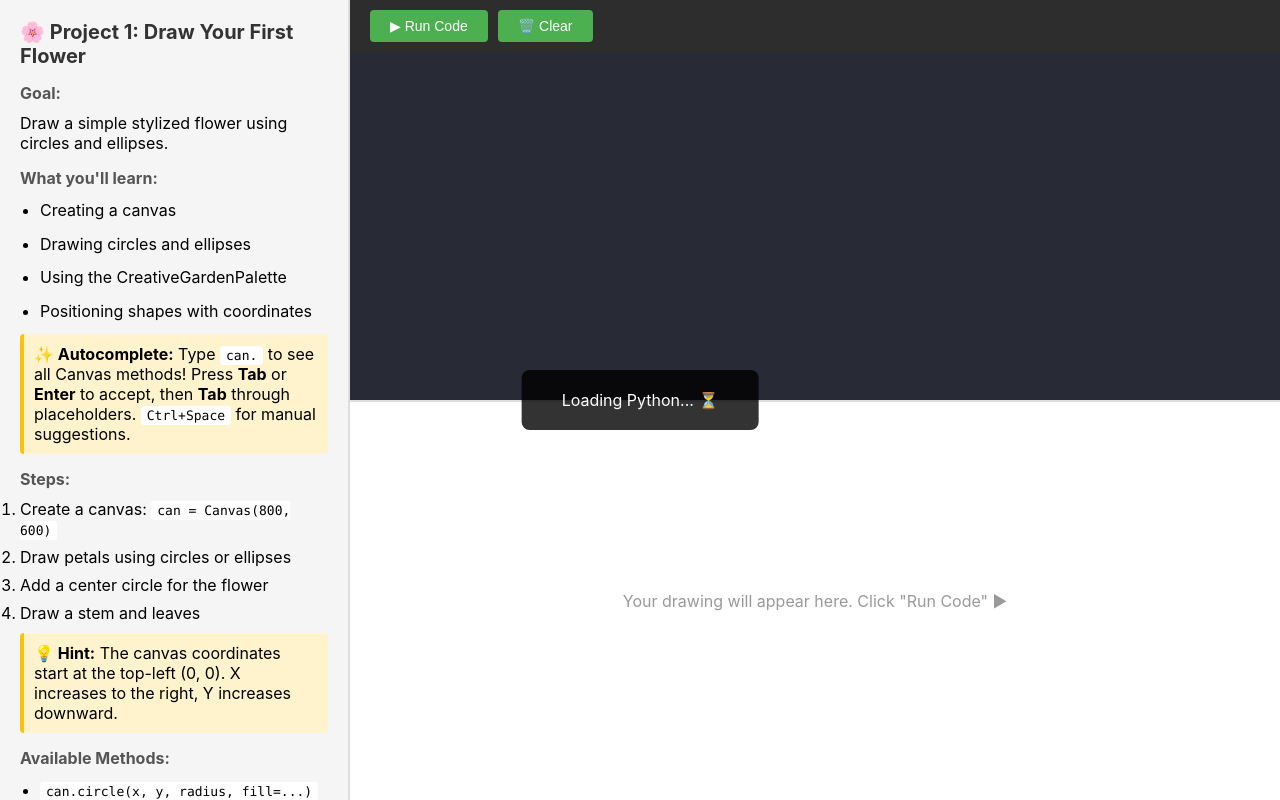
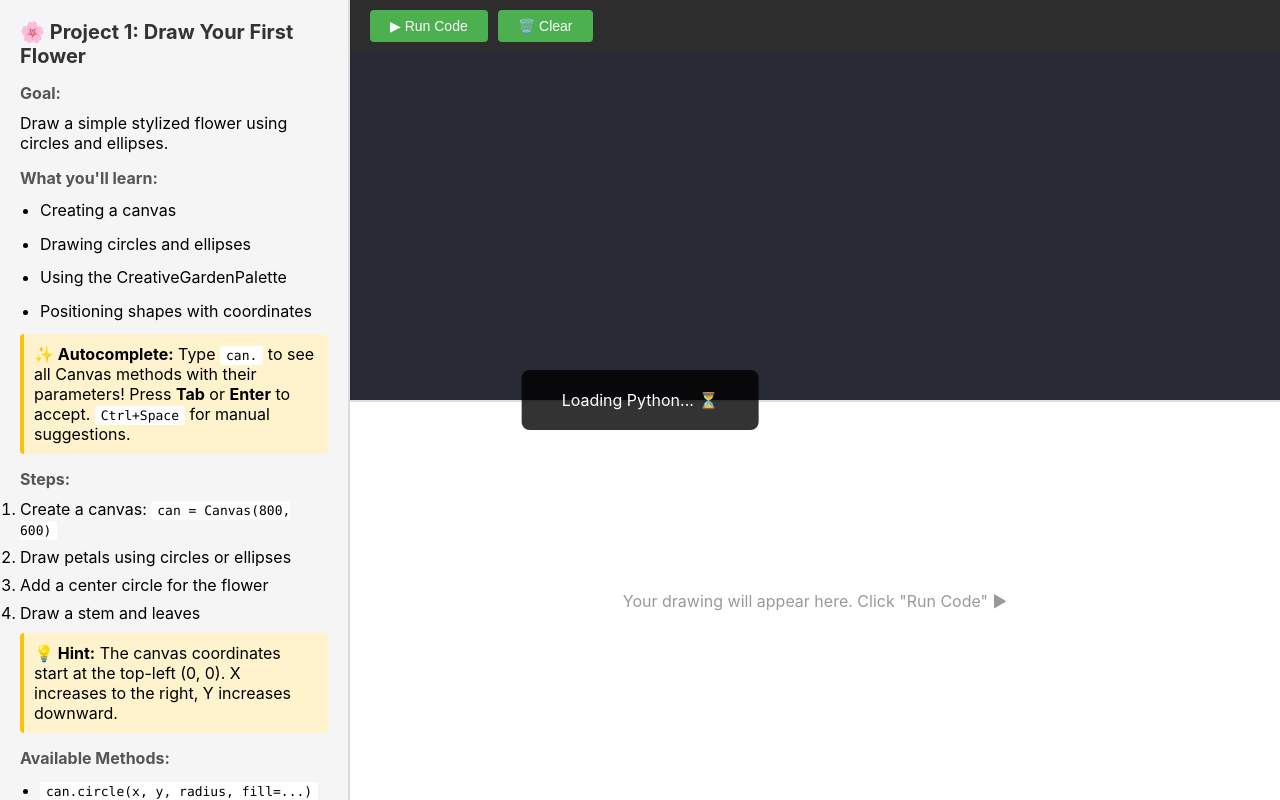
Before and after one commit to mojzis/sketchpy, a Python web app: template templates/index.html.jinja in a window 1280 px wide. Run offline with Jinja, Linux system fonts and the light colour scheme; the template is opened without the code that fills it, so the values that code supplies are empty; some libraries are stand-ins or nearby versions.

Commit message:
Simplify autocomplete to show methods with default parameters
Removes snippet completions in favor of simpler approach that inserts
full method signatures with default parameter values visible. More
reliable and easier to understand for beginners.

- Replace snippetCompletion() with plain apply property
- Show full signatures: circle(x, y, radius, fill=None, outline=None)
- Remove unused imports (snippetCompletion, acceptCompletion, etc.)
- Simplify Tab behavior back to standard
- Update hint text accordingly

🤖 Generated with [Claude Code](https://claude.com/claude-code)

Co-Authored-By: Claude <noreply@anthropic.com>

```diff
--- a/templates/index.html.jinja
+++ b/templates/index.html.jinja
@@ -175,8 +175,8 @@
         </ul>
 
         <div class="hint">
-            <strong>✨ Autocomplete:</strong> Type <code>can.</code> to see all Canvas methods!
-            Press <strong>Tab</strong> or <strong>Enter</strong> to accept, then <strong>Tab</strong> through placeholders. <code>Ctrl+Space</code> for manual suggestions.
+            <strong>✨ Autocomplete:</strong> Type <code>can.</code> to see all Canvas methods with their parameters!
+            Press <strong>Tab</strong> or <strong>Enter</strong> to accept. <code>Ctrl+Space</code> for manual suggestions.
         </div>
 
         <h3>Steps:</h3>
@@ -286,14 +286,7 @@ can</textarea>
         import { EditorView, basicSetup } from "codemirror";
         import { python } from "@codemirror/lang-python";
         import { oneDark } from "@codemirror/theme-one-dark";
-        import {
-            autocompletion,
-            snippetCompletion,
-            acceptCompletion,
-            completionStatus
-        } from "@codemirror/autocomplete";
-        import { keymap } from "@codemirror/view";
-        import { indentMore } from "@codemirror/commands";
+        import { autocompletion } from "@codemirror/autocomplete";
 
         let pyodide;
         let editor;
@@ -308,67 +301,75 @@ can</textarea>
             set(value) { pyodide = value; }
         });
 
-        // ===== SNIPPET-BASED API DEFINITIONS =====
-        // Define method snippets with placeholders for better UX
+        // ===== API DEFINITIONS WITH DEFAULT PARAMETERS =====
         const API_DEFINITIONS = window.API_DEFINITIONS = (function() {
             const api = {};
 
-            // Canvas methods with snippet completions (users can tab through ${placeholders})
+            // Canvas methods showing default parameter values
             api['can'] = [
-                snippetCompletion("circle(${x}, ${y}, ${radius}, fill=${color})", {
+                {
                     label: "circle",
                     type: "method",
+                    apply: "circle(x, y, radius, fill=None, outline=None)",
                     detail: "(x, y, radius, fill=None, outline=None)",
                     info: "Draw a circle at position (x, y) with given radius"
-                }),
-                snippetCompletion("rect(${x}, ${y}, ${width}, ${height}, fill=${color})", {
+                },
+                {
                     label: "rect",
                     type: "method",
+                    apply: "rect(x, y, width, height, fill=None, outline=None)",
                     detail: "(x, y, width, height, fill=None, outline=None)",
                     info: "Draw a rectangle"
-                }),
-                snippetCompletion("ellipse(${x}, ${y}, ${width}, ${height}, fill=${color})", {
+                },
+                {
                     label: "ellipse",
                     type: "method",
+                    apply: "ellipse(x, y, width, height, fill=None, outline=None)",
                     detail: "(x, y, width, height, fill=None, outline=None)",
                     info: "Draw an ellipse"
-                }),
-                snippetCompletion("line(${x1}, ${y1}, ${x2}, ${y2}, color=${color}, width=${width})", {
+                },
+                {
                     label: "line",
                     type: "method",
+                    apply: "line(x1, y1, x2, y2, color=None, width=1)",
                     detail: "(x1, y1, x2, y2, color=None, width=1)",
                     info: "Draw a line between two points"
-                }),
-                snippetCompletion("polygon(${points}, fill=${color})", {
+                },
+                {
                     label: "polygon",
                     type: "method",
+                    apply: "polygon(points, fill=None, outline=None)",
                     detail: "(points, fill=None, outline=None)",
                     info: "Draw a polygon from a list of points"
-                }),
-                snippetCompletion("text(${x}, ${y}, \"${text}\", font_size=${size}, color=${color})", {
+                },
+                {
                     label: "text",
                     type: "method",
+                    apply: "text(x, y, text, font_size=12, color=None)",
                     detail: "(x, y, text, font_size=12, color=None)",
                     info: "Draw text at position (x, y)"
-                }),
-                snippetCompletion("rounded_rect(${x}, ${y}, ${width}, ${height}, ${radius}, fill=${color})", {
+                },
+                {
                     label: "rounded_rect",
                     type: "method",
+                    apply: "rounded_rect(x, y, width, height, radius, fill=None, outline=None)",
                     detail: "(x, y, width, height, radius, fill=None, outline=None)",
                     info: "Draw a rectangle with rounded corners"
-                }),
-                snippetCompletion("grid(spacing=${spacing}, color=\"${color}\", show_coords=${bool})", {
+                },
+                {
                     label: "grid",
                     type: "method",
+                    apply: "grid(spacing=50, color='#E8E8E8', show_coords=False)",
                     detail: "(spacing=50, color='#E8E8E8', show_coords=False)",
                     info: "Draw a coordinate grid with optional labels"
-                }),
-                snippetCompletion("show_palette(${PaletteClass})", {
+                },
+                {
                     label: "show_palette",
                     type: "method",
+                    apply: "show_palette(palette_class)",
                     detail: "(palette_class, columns=4, rect_width=120, rect_height=40, padding=10)",
                     info: "Display all colors from a palette class"
-                }),
+                },
                 { label: "to_svg", type: "method", apply: "to_svg()", detail: "()", info: "Return SVG string representation" },
                 { label: "clear", type: "method", apply: "clear()", detail: "()", info: "Clear the canvas" }
             ];
@@ -434,14 +435,15 @@ can</textarea>
             return api;
         })();
 
-        // General keywords (classes) with snippet support
+        // General keywords (classes)
         const generalKeywords = [
-            snippetCompletion("Canvas(${width}, ${height})", {
+            {
                 label: "Canvas",
                 type: "class",
+                apply: "Canvas(width, height)",
                 detail: "(width, height)",
                 info: "Create a new drawing canvas"
-            }),
+            },
             {
                 label: "Color",
                 type: "class",
@@ -518,19 +520,6 @@ can</textarea>
                     override: [smartPythonCompletions],
                     defaultKeymap: true
                 }),
-
-                // Tab key: accept completion OR indent
-                keymap.of([{
-                    key: "Tab",
-                    run: (view) => {
-                        // If completion is active, accept it
-                        if (completionStatus(view.state) === "active") {
-                            return acceptCompletion(view);
-                        }
-                        // Otherwise, indent
-                        return indentMore(view);
-                    }
-                }]),
 
                 EditorView.lineWrapping,
 
```
